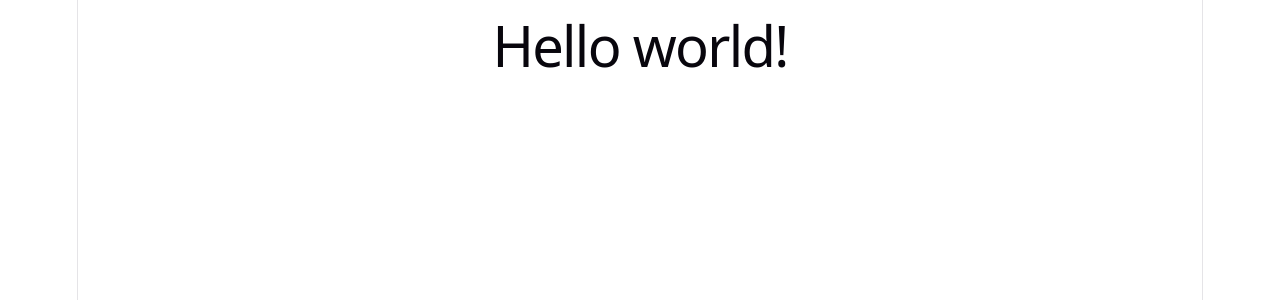
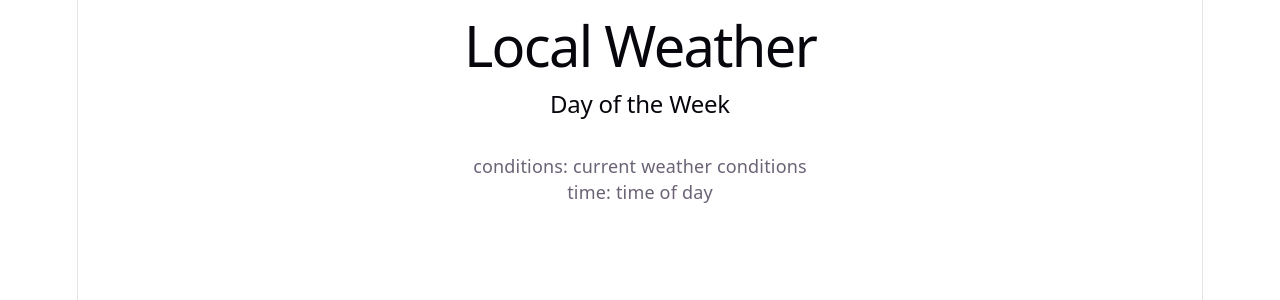
Before and after one commit to thara-messeroux/react-components-lab, a React (Vite) app: page / in a window 1280 px wide. Shown: the top 300 px of the page. Built offline with nearby package versions, Linux system fonts and the light colour scheme.

Commit message:
feat: render WeatherForecast component in App

```diff
--- a/src/App.jsx
+++ b/src/App.jsx
@@ -1,9 +1,10 @@
 // src/App.jsx
 
-// 🧠 Root component → controls the whole app
+import WeatherForecast from './components/WeatherForecast/WeatherForecast';
+
+// 🧠 Root component
 const App = () => {
 
-  // 🌦️ Data → list of weather forecasts
   const weatherForecasts = [
     {
       day: 'Mon',
@@ -43,7 +44,12 @@ const App = () => {
   ];
 
   return (
-    <h1>Hello world!</h1>
+    <section>
+      <h1>Local Weather</h1>
+
+      {/* 🐻 Render one weather card */}
+      <WeatherForecast />
+    </section>
   );
 };
 
```
Also changed, not shown: 1 other file (tests, documents, lock files or other folders).
